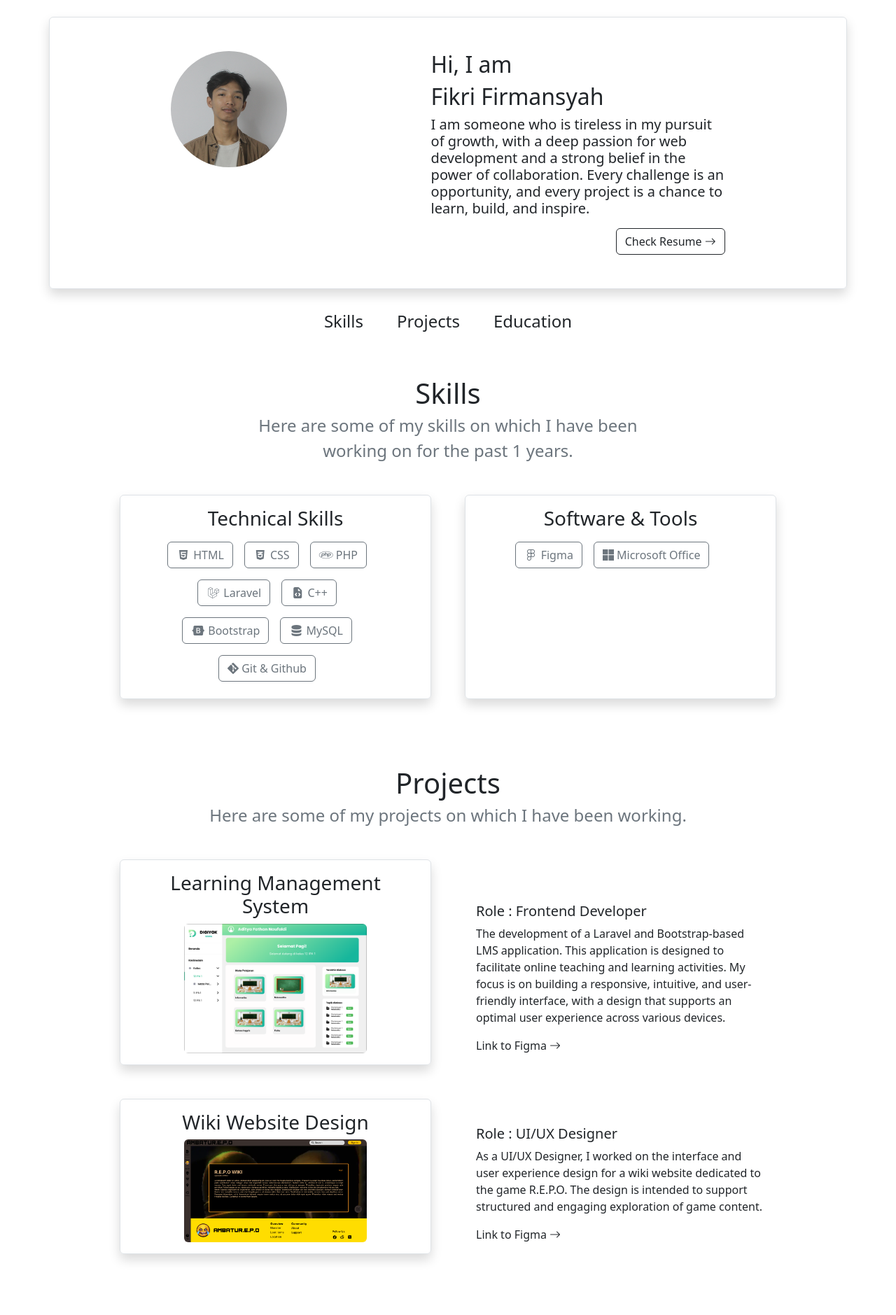
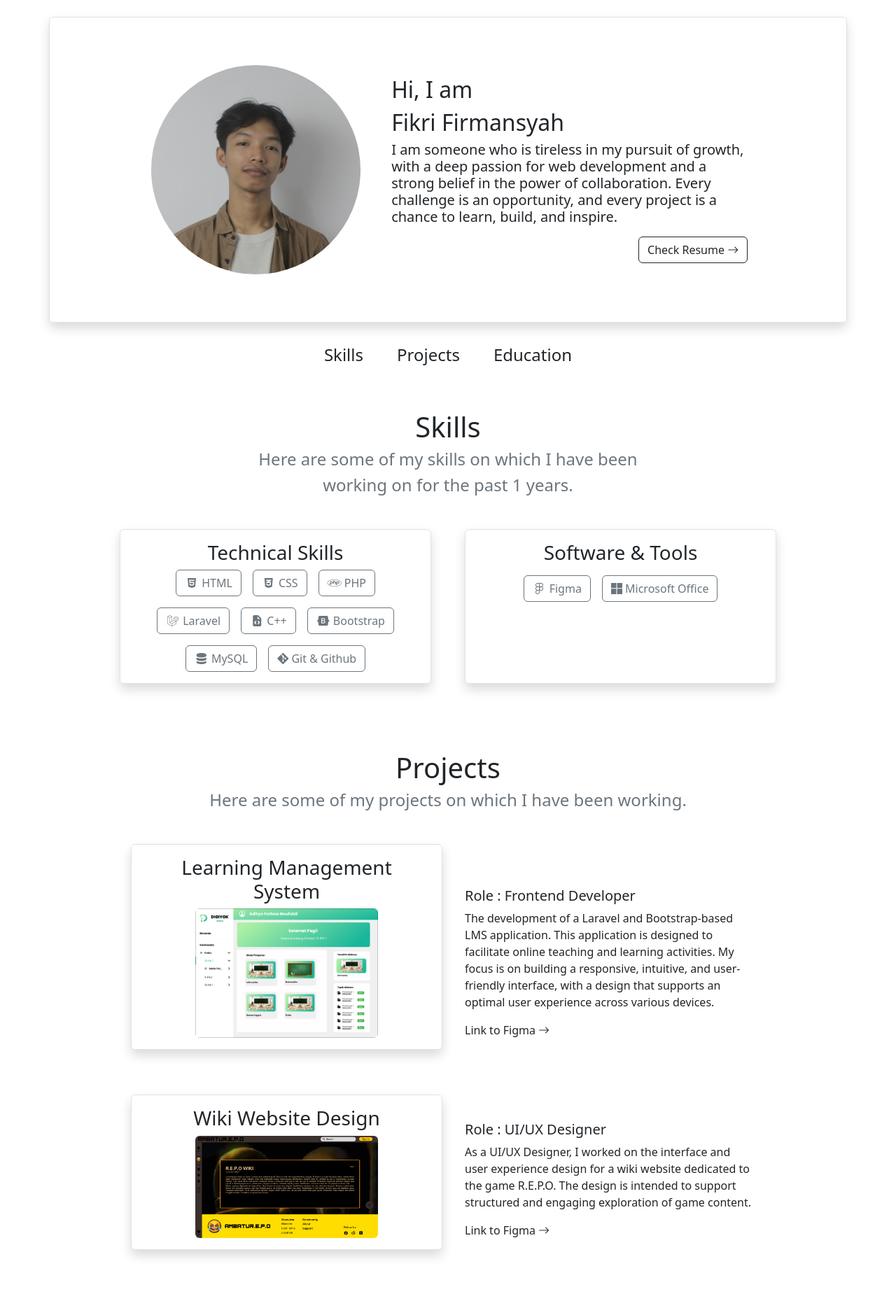
Before and after one commit to senntz/myrepo, a plain HTML site: page index.html in a window 1280 px wide. Shown: the top 1879 px of the page at 70% size. Drawn offline with nearby package versions, Linux system fonts and the light colour scheme.

Commit message:
fix responsive

```diff
--- a/index.html
+++ b/index.html
@@ -19,10 +19,10 @@
 
 <div class="container mt-4 p-5 border shadow rounded">
     <div id="profil" class="row justify-content-center gap-3">
-        <div id="profil-kiri" class="col-4 justify-items-center">
-            <img src="assets\img/profil.JPG" alt="foto-profil" class="rounded-circle w-50">
+        <div id="profil-kiri" class="col-md-7 col-lg-4 col-sm row align-content-center justify-content-center my-1">
+            <img src="assets\img/profil.JPG" alt="foto-profil" class="p-3 rounded-circle w-auto">
         </div>
-        <div id="profil-kanan" class="col-5 align-content-end d-flex flex-column">
+        <div id="profil-kanan" class="col-md-7 col-lg-6 col-sm justify-content-center align-content-end d-flex flex-column my-1">
             <h2 class="">Hi, I am</h2>
             <h2>Fikri Firmansyah</h2>
             <h5 class="text-justify">I am someone who is tireless in my pursuit of growth, with a deep passion for web development and a strong belief in the power of collaboration. Every challenge is an opportunity, and every project is a chance to learn, build, and inspire.</h5>
@@ -46,9 +46,9 @@
         <h4 class="text-secondary text-center">working on for the past 1 years.</h4>
     </div>
     <div class="row gap-5 justify-content-center mt-5">
-        <div class="p-3 px-5 shadow rounded border col-5 justify-items-center">
+        <div class="p-3 px-5 shadow rounded border col-lg-5 col-md-7 justify-items-center">
             <h3 class="text-center">Technical Skills</h3>
-            <div class="p-2 row gap-3 w-100 d-flex justify-content-center">
+            <div class="gap-3 w-100 d-flex flex-wrap justify-content-center">
                 <div class="btn btn-outline-secondary col-auto btn-grow-hover"><i class="fab fa-html5"></i> HTML</div>
                 <div class="btn btn-outline-secondary col-auto btn-grow-hover"><i class="fab fa-css3-alt"></i> CSS</div>
                 <div class="btn btn-outline-secondary col-auto btn-grow-hover"><i class="fab fa-php"></i> PHP</div>
@@ -60,9 +60,9 @@
 
             </div>
         </div>
-        <div class="p-3 shadow rounded border col-5 justify-items-center">
+        <div class="p-3 shadow rounded border col-lg-5 col-md-7 justify-items-center">
             <h3 class="text-center">Software & Tools</h3>
-            <div class="p-2 row gap-3 w-100 d-flex justify-content-center">
+            <div class="p-2 flex-wrap gap-3 w-100 d-flex justify-content-center">
                 <div class="btn btn-outline-secondary col-auto btn-grow-hover"><i class="fab fa-figma"></i> Figma</div>
                 <div class="btn btn-outline-secondary col-auto btn-grow-hover"><i class="bi bi-microsoft"></i> Microsoft Office</div>
             </div>
@@ -75,21 +75,21 @@
         <h1 class="text-center">Projects</h1>
         <h4 class="text-secondary text-center">Here are some of my projects on which I have been working.</h4>
     </div>
-    <div class="row gap-5 justify-content-center mt-5">
-        <div class="p-3 px-5 shadow rounded border col-5 text-center btn-grow-hover">
+    <div class="row gap-3 justify-content-center mt-5">
+        <div class="p-3 px-5 shadow rounded border col-lg-5 col-md-7 text-center btn-grow-hover">
             <h3>Learning Management System</h3>
             <img src="assets\img/Kelas.png" alt="desain-lms" class="w-75 rounded border-0">
         </div>
-        <div class="p-3 col-5 align-content-end">
+        <div class="p-3 col-lg-5 col-md-7 align-content-end">
             <h5 class="text-justify">Role : Frontend Developer</h5>
             <p>The development of a Laravel and Bootstrap-based LMS application. This application is designed to facilitate online teaching and learning activities. My focus is on building a responsive, intuitive, and user-friendly interface, with a design that supports an optimal user experience across various devices.</p>
             <a href="https://www.figma.com/design/z4MuGATdy9BCNpX4aS1h8X/Mockup-LMS?node-id=0-1&t=oAkEG1gERBWOis31-1" class="text-decoration-none text-dark">Link to Figma <i class="bi bi-arrow-right"></i></a>
         </div>
-        <div class="p-3 px-5 shadow rounded border col-5 text-center btn-grow-hover">
+        <div class="p-3 px-5 shadow rounded border col-lg-5 col-md-7 text-center btn-grow-hover mt-5">
             <h3>Wiki Website Design</h3>
             <img src="assets\img/wiki.png" alt="desain-lms" class="w-75 rounded border-0">
         </div>
-        <div class="p-3 col-5 align-content-end">
+        <div class="p-3 col-lg-5 col-md-7 align-content-end">
             <h5 class="text-justify">Role : UI/UX Designer</h5>
             <p>As a UI/UX Designer, I worked on the interface and user experience design for a wiki website dedicated to the game R.E.P.O. The design is intended to support structured and engaging exploration of game content.</p>
             <a href="https://www.figma.com/design/8AdbxDPPC3y6hEu2PBLhIt/Mockup-IMK?node-id=177-3925&t=oAkEG1gERBWOis31-1" class="text-decoration-none text-dark">Link to Figma <i class="bi bi-arrow-right"></i></a>
@@ -103,10 +103,9 @@
         <h4 class="text-secondary text-center">My education is a journey of finding my passion and growth.</h4>
         <h4 class="text-secondary text-center">The details of my education are as follows.</h4>
     </div>
-    <div class="gap-5 justify-items-center mt-5">
-        <ul class="d-flex flex-column align-items-center">
-            <li class="w-50 p-3 d-flex col-5 justify-items-start gap-3">
-                <div class="p-3 shadow rounded border btn-grow-hover">
+    <div class="d-flex justify-content-center mt-5 gap-5 flex-wrap">
+
+                <div class="p-3 shadow rounded border btn-grow-hover w-50">
                     <div class="h-20 d-flex justify-content-start gap-2">
                         <img src="assets\img/unsoed.png" alt="unsoed" class="w-25">
                         <div class="d-flex flex-column justify-content-center">
@@ -123,9 +122,8 @@
                     </div>
                 </div>
                 <div class="border"></div>
-            </li>
-            <li class="w-50 p-3 d-flex col-5 justify-items-start gap-3">
-                <div class="p-3 shadow rounded border btn-grow-hover">
+
+                <div class="p-3 shadow rounded border btn-grow-hover w-50">
                     <div class="h-20 d-flex justify-content-start gap-2">
                         <img src="assets\img/smansa.png" alt="smansa" class="w-25">
                         <div class="d-flex flex-column justify-content-center">
@@ -142,8 +140,7 @@
                     </div>
                 </div>
                 <div class="border"></div>
-            </li>
-        </ul>
+
     </div>
 </div>
 
```
